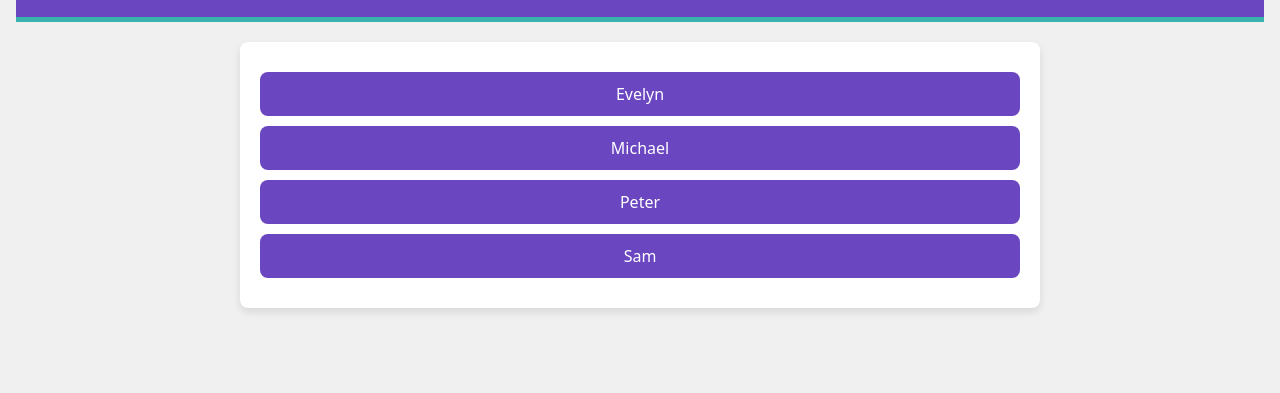
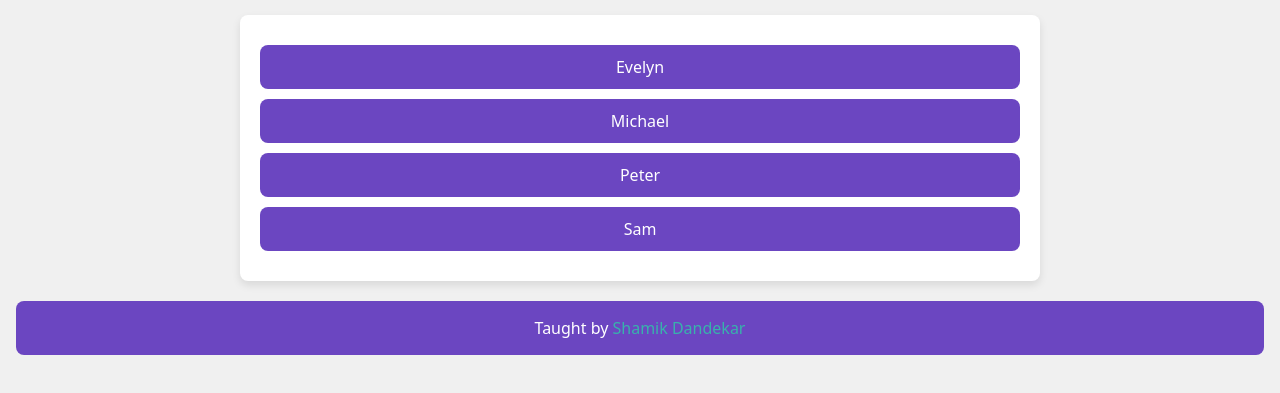
Before and after one commit to Shamik-Autra/7-29-web-dev-camp, a plain HTML site: page index.html in a window 1280 px wide. Shown: the part 315-708 px from the top of the page. Drawn offline with nearby package versions, Linux system fonts and the light colour scheme.

Commit message:
Update index.html

```diff
--- a/index.html
+++ b/index.html
@@ -39,6 +39,22 @@
         .student-button:hover {
             background-color: #38b2ac;
         }
+        .footer {
+            background-color: #6b46c1;
+            color: white;
+            padding: 15px;
+            border-radius: 8px;
+            text-align: center;
+            margin-top: 20px;
+        }
+        .footer a {
+            color: #38b2ac;
+            text-decoration: none;
+            transition: color 0.3s;
+        }
+        .footer a:hover {
+            color: #9333ea;
+        }
     </style>
 </head>
 <body class="flex items-center justify-center min-h-screen">
@@ -63,6 +79,9 @@
                 </li>
             </ul>
         </div>
+        <div class="footer">
+            <p>Taught by <a href="https://sham-site.netlify.app/" target="_blank">Shamik Dandekar</a></p>
+        </div>
     </div>
 </body>
 </html>
```
